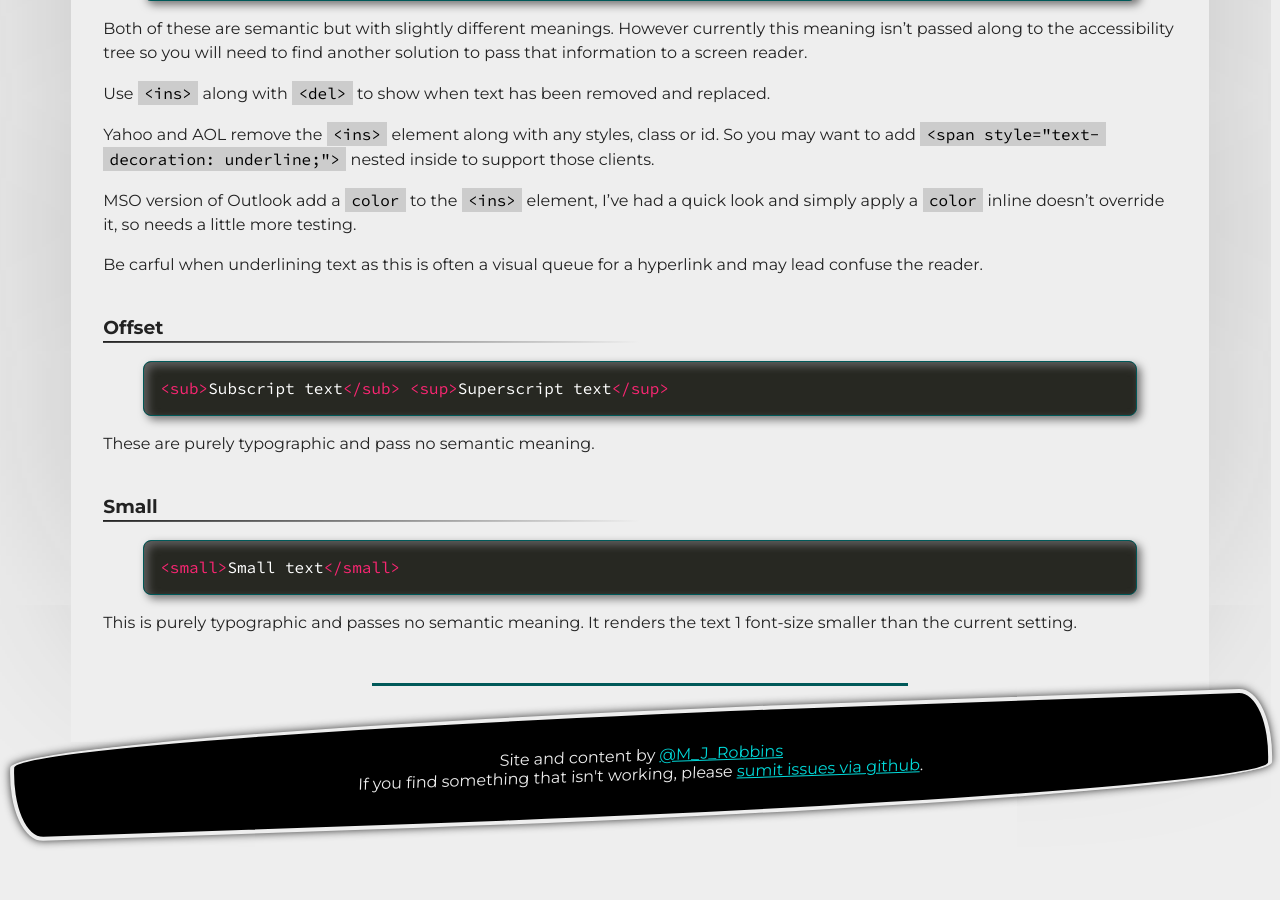
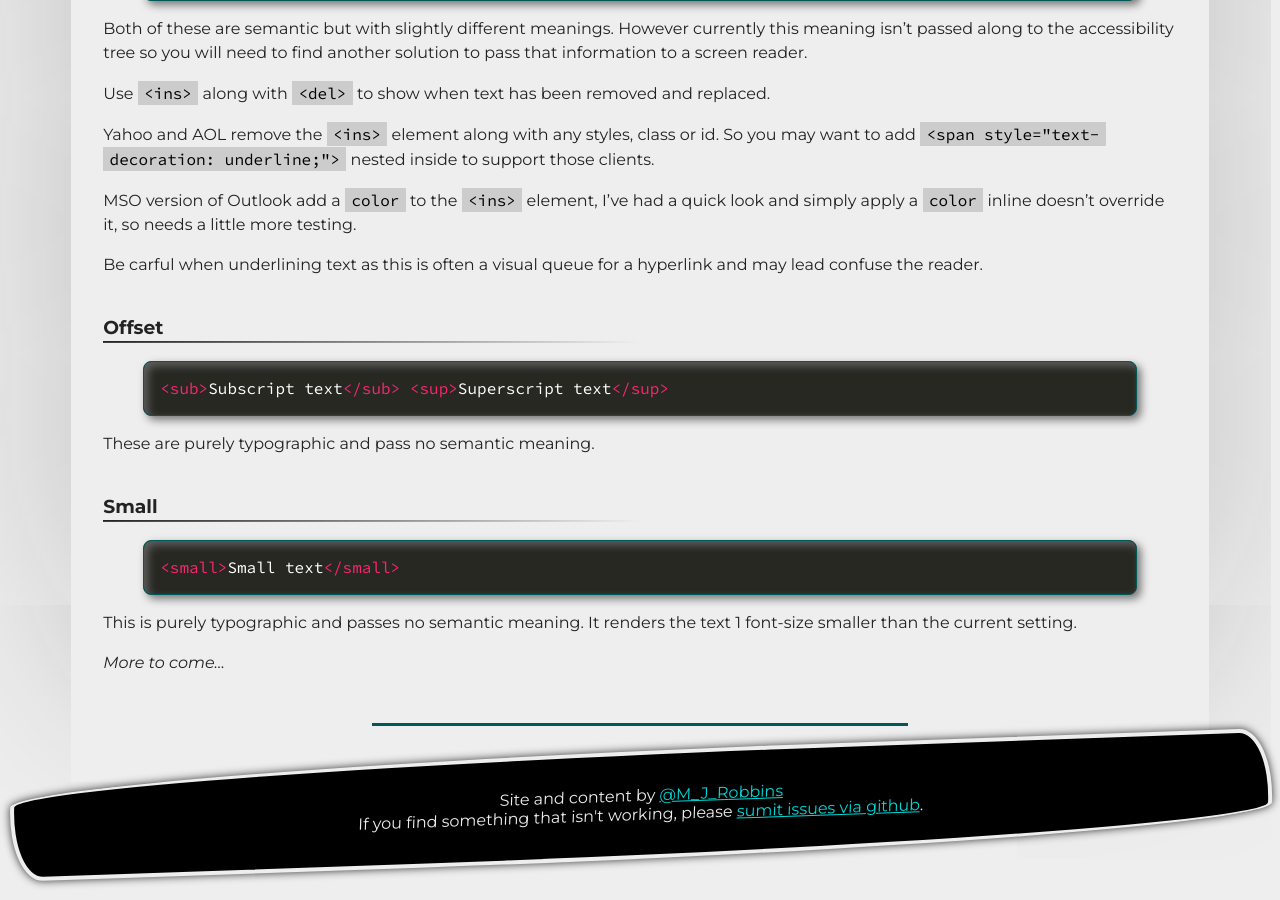
Before and after one commit to M-J-Robbins/good-email-code, a Jekyll site: the page built from email-code/text.md, in a window 1280 px wide and 900 px high, scrolled down 1936 px. Built offline with Jekyll 4.4.1, drawn with Linux system fonts in a browser that asks for light colours; our own code applies the rules of GitHub Pages for plain Markdown files; a script that is not in the unit is left out; before the commit the page ends 2796 px from its top, so only the background shows below that.

Commit message:
Update text.md

```diff
--- a/email-code/text.md
+++ b/email-code/text.md
@@ -73,6 +73,7 @@ These are purely typographic and pass no semantic meaning.
 This is purely typographic and passes no semantic meaning. It renders the text 1 font-size smaller than the current setting.
 
 
+_More to come..._
 
 
 <div style="display:none">
```
Also changed, not shown: other parts of email-code/text.md (+2 -0 lines).
